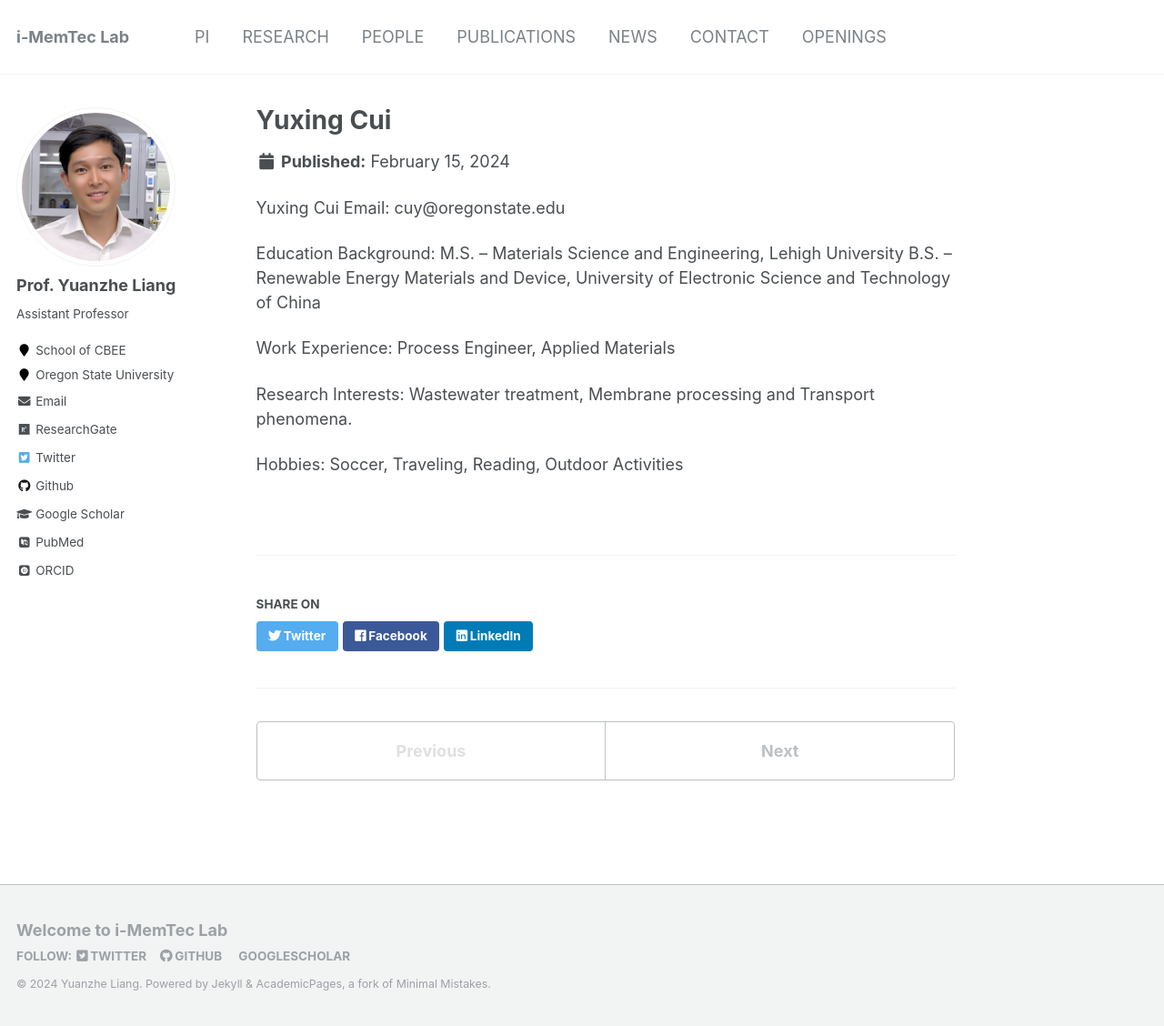
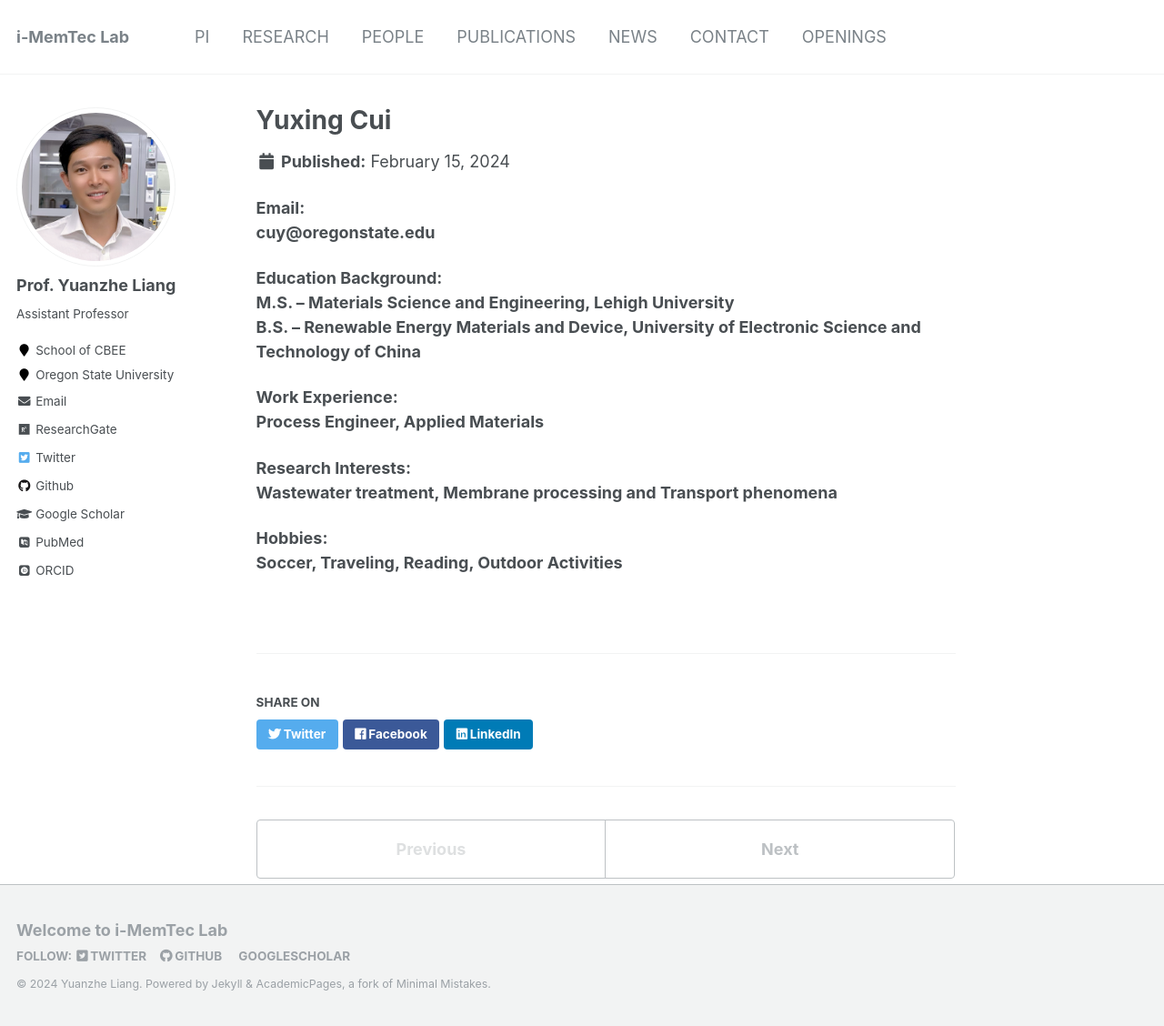
Before and after one commit to yuanzheliang/yuanzheliang.github.io, a Jekyll site: the page built from _portfolio/portfolio-1.md, in a window 1280 px wide and 1128 px high. Shown: the whole window at 91% size. Built offline with Jekyll 4.4.1, drawn with Linux system fonts in a browser that asks for light colours; some web fonts are replaced.

Commit message:
Update portfolio-1.md

```diff
--- a/_portfolio/portfolio-1.md
+++ b/_portfolio/portfolio-1.md
@@ -4,19 +4,18 @@ excerpt: "1st year Ph.D. student<br/><img src='/images/YuxingCui.jpg' width='100
 collection: portfolio
 ---
 
-Yuxing Cui
-Email:
-cuy@oregonstate.edu
+**Email:** <br>
+**cuy@oregonstate.edu**
 
-Education Background:
-M.S. – Materials Science and Engineering, Lehigh University
-B.S. – Renewable Energy Materials and Device, University of Electronic Science and Technology of China
+**Education Background:** <br>
+**M.S. – Materials Science and Engineering, Lehigh University** <br>
+**B.S. – Renewable Energy Materials and Device, University of Electronic Science and Technology of China**
 
-Work Experience:
-Process Engineer, Applied Materials
+**Work Experience:** <br>
+**Process Engineer, Applied Materials**
 
-Research Interests:
-Wastewater treatment, Membrane processing and Transport phenomena.
+**Research Interests:** <br>
+**Wastewater treatment, Membrane processing and Transport phenomena**
 
-Hobbies:
-Soccer, Traveling, Reading, Outdoor Activities
+**Hobbies:** <br>
+**Soccer, Traveling, Reading, Outdoor Activities**
```
